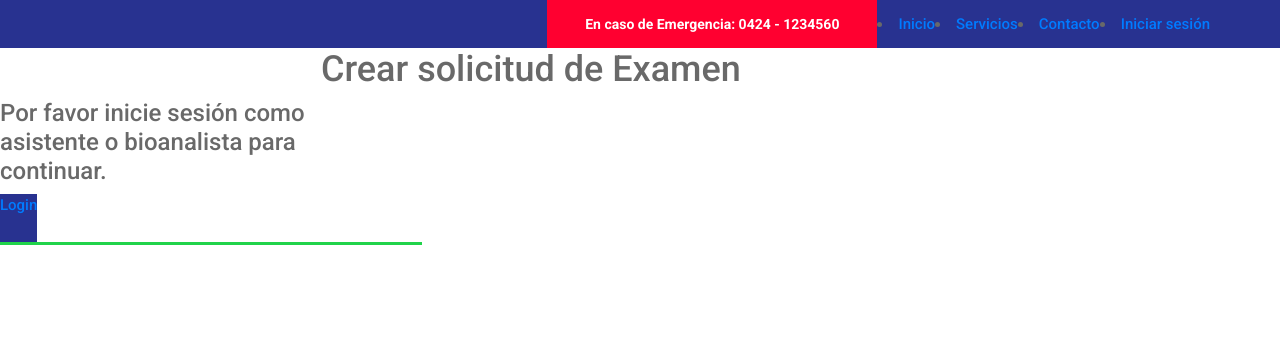
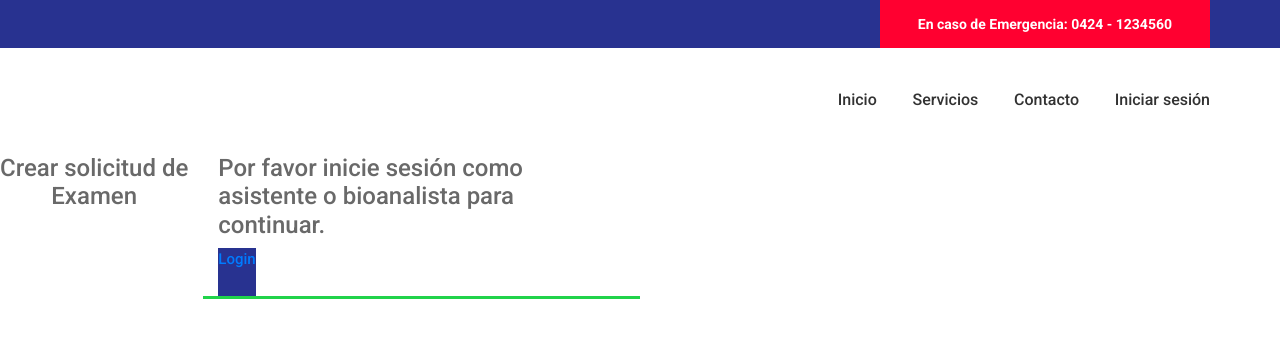
Before and after one commit to astridlisarm1995/LABCLI, a Django app: page /Laboratorio/NuevaSolicitud in a window 1280 px wide. Shown: the top 338 px of the page. Run offline with Django 3.2, Linux system fonts and the light colour scheme; the visitor is signed in with stand-in values (Sample User, id 1); parts of the project's set-up code (start-up, migrations or seed data) failed here and were passed over; some libraries are stand-ins or nearby versions.

Commit message:
LABCLI versión 1.0.1

```diff
--- a/Labcli/templates/templates/Laboratorio/solicitud_form.html
+++ b/Labcli/templates/templates/Laboratorio/solicitud_form.html
@@ -23,6 +23,7 @@
 <div class="super_container">
 
   <!-- Header -->
+
   <header class="header trans_200">
 
 <!-- Top Bar -->
@@ -32,7 +33,21 @@
           <div class="col">
             <div class="top_bar_content d-flex flex-row align-items-center justify-content-start">
               <div class="emergencies  d-flex flex-row align-items-center justify-content-start ml-auto">En caso de Emergencia: 0424 - 1234560</div>
+            </div>
 
+          </div>
+        </div>
+      </div>
+    </div>
+
+    <!-- Header Content -->
+    <div class="header_container">
+      <div class="container">
+        <div class="row">
+          <div class="col">
+            <div class="header_content d-flex flex-row align-items-center justify-content-start">
+              <nav class="main_nav ml-auto">
+                <ul>
                           <li><a href="{% url 'home:home' %}">Inicio</a></li>
                           <li><a href="{% url  'home:services3' %}">Servicios</a></li>
                           {% if user.is_asistente or user.is_bioanalista %}
@@ -40,21 +55,28 @@
                           {%endif%}
                           <li><a href="{% url 'home:contacto' %}">Contacto</a></li>
                           <li><a href="{% url 'login' %}">Iniciar sesión</a></li>
-
+                </ul>
+              </nav>
+              <div class="hamburger ml-auto"><i class="fa fa-bars" aria-hidden="true"></i></div>
             </div>
-
           </div>
         </div>
       </div>
     </div>
 
+  </header>
 
 
-      <div class="gtco-section">
+                        <div class="home_title"><h1>LABCLI</h1></div>
+
+
+                  <div class="form-group">
+                        <div class="box_title"> SOLICITUDES </div>
+        <div class="home_title"><h1>LABCLI</h1></div>
           <div class="gtco-container">
               <div class="row">
-                  <div class="col-md-10 col-md-offset-2 gtco-heading text-center">
-                      <h2>Crear solicitud de Examen</h2>
+                  <div class="col-md-2 col-md-offset-2 gtco-heading text-center">
+                      <div><h3>Crear solicitud de Examen</h3></div>
                   </div>
                       <div class="col-md-4">
                             <form method="post">
```
Lines whose indentation alone changed are shown as unchanged.
